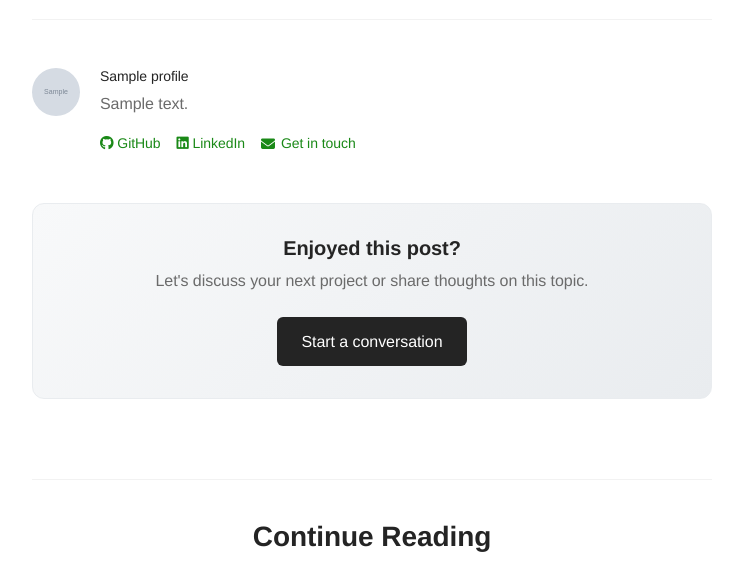
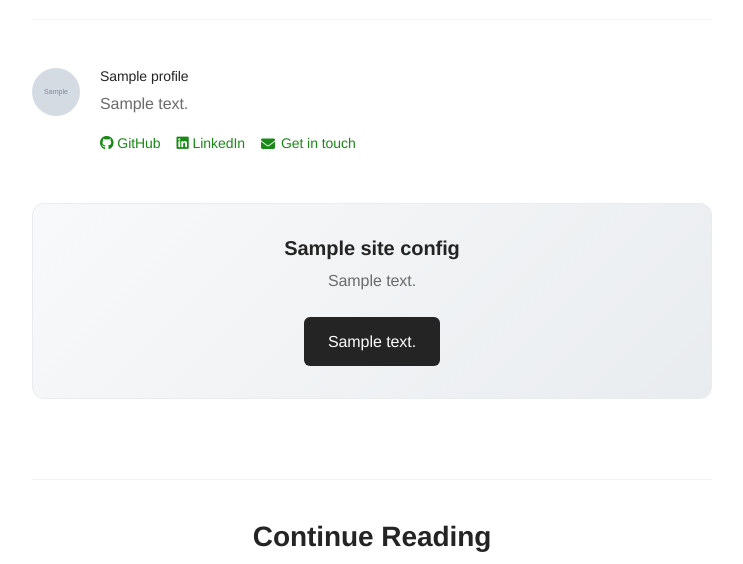
Before and after one commit to henfrydls/Portafolio-Manager, a Django app: template templates/portfolio/blog_detail.html in a window 1280 px wide. Shown: the part 1178-1742 px from the top of the page, without its empty margins (268-1011 px from the left). Run offline with Django 5.2, Linux system fonts and the light colour scheme; the template is opened without the code that fills it: most values are stand-ins (such as "Sample title", 1, 10 or a date in 2020); grey boxes marked "Sample" are stand-in pictures; some libraries are stand-ins or nearby versions.

Commit message:
feat: configurable subscribe CTA at the end of blog posts (#116)

```diff
--- a/templates/portfolio/blog_detail.html
+++ b/templates/portfolio/blog_detail.html
@@ -210,6 +210,9 @@
                         </div>
                     </div>
 
+                    {% if site_config.newsletter_url %}
+                    {% include 'portfolio/includes/subscribe_cta.html' %}
+                    {% else %}
                     <!-- Subtle Contact CTA -->
                     <div class="post-contact-cta">
                         <div class="cta-content">
@@ -220,6 +223,7 @@
                             </a>
                         </div>
                     </div>
+                    {% endif %}
                 </footer>
 
                 <!-- Related Posts - Compact -->
--- /dev/null
+++ b/templates/portfolio/includes/subscribe_cta.html
@@ -0,0 +1,13 @@
+{% load i18n %}
+{% if site_config.newsletter_url %}
+<!-- Newsletter Subscribe CTA (replaces the contact CTA when configured) -->
+<div class="post-contact-cta">
+    <div class="cta-content">
+        <h4 class="cta-title">{% if site_config.newsletter_title %}{{ site_config.newsletter_title }}{% else %}{% trans "Newsletter" %}{% endif %}</h4>
+        <p class="cta-text">{% if site_config.newsletter_description %}{{ site_config.newsletter_description }}{% else %}{% trans "Get notified when new posts are published." %}{% endif %}</p>
+        <a href="{{ site_config.newsletter_url }}" target="_blank" rel="noopener" class="cta-button" data-umami-event="newsletter-subscribe">
+            {% if site_config.newsletter_button_text %}{{ site_config.newsletter_button_text }}{% else %}{% trans "Subscribe" %}{% endif %}
+        </a>
+    </div>
+</div>
+{% endif %}
```
Also changed, not shown: portfolio/tests/test_views_public.py (+57 -0 lines).
